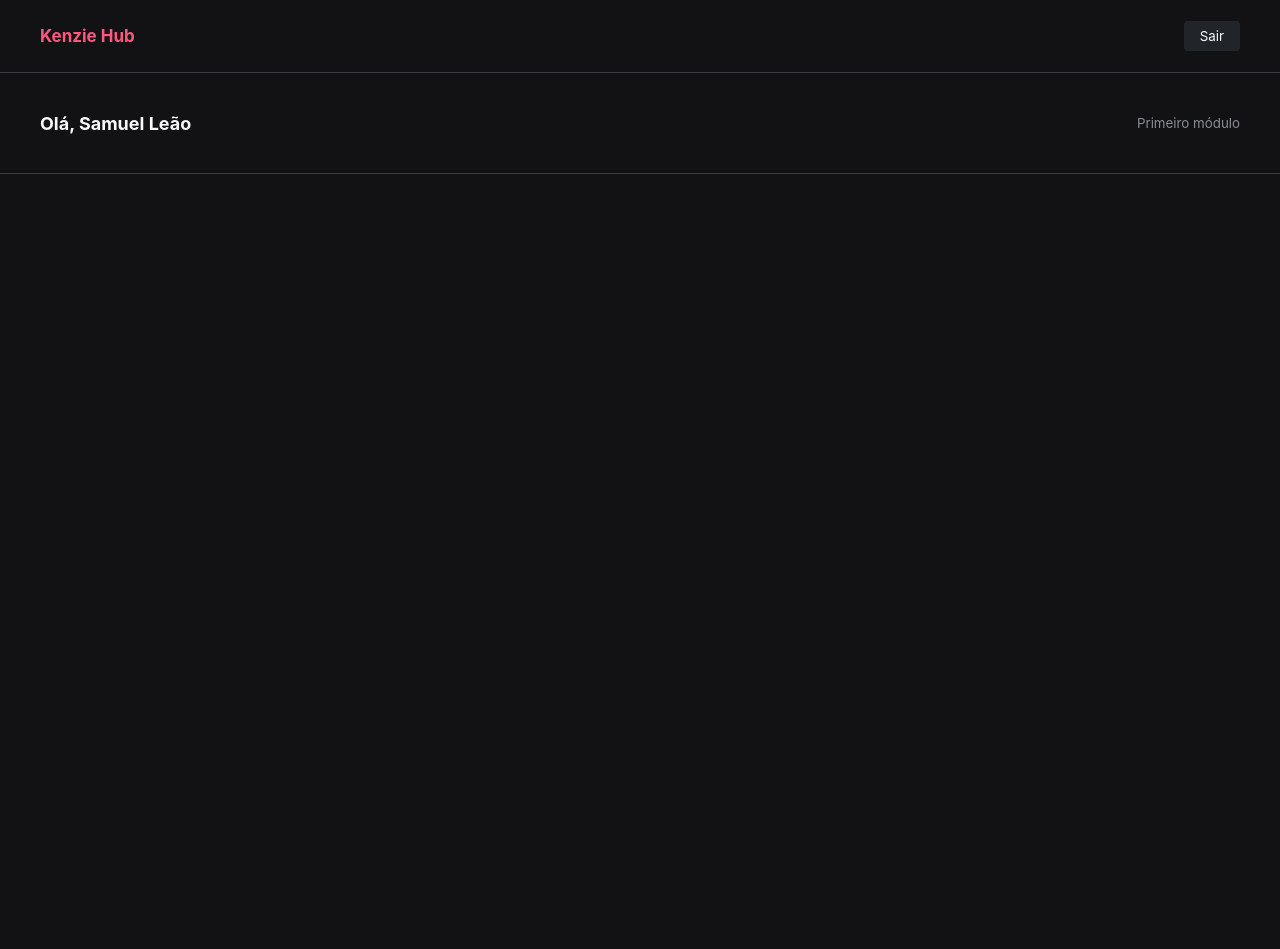
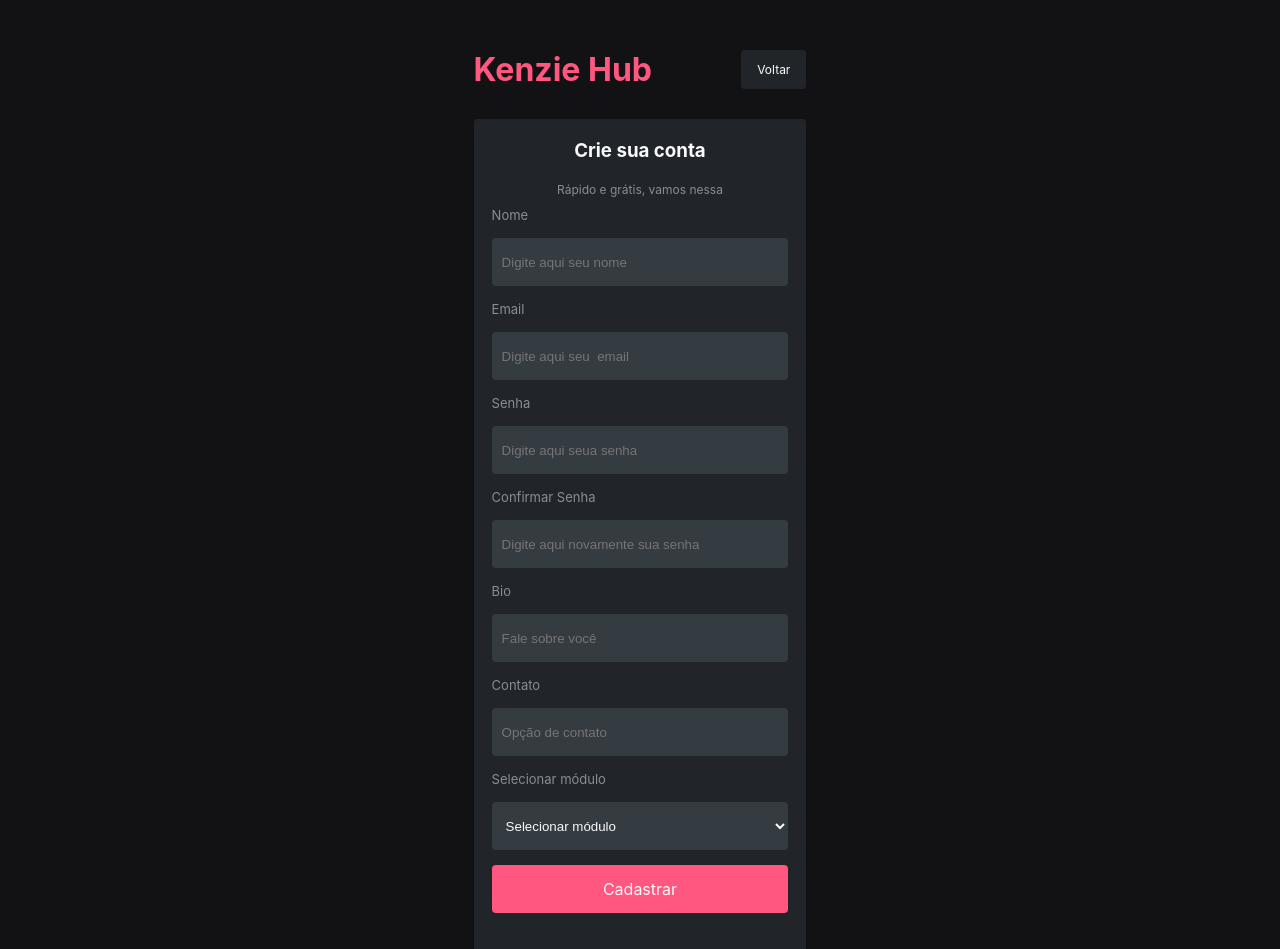
Before and after one commit to Mateus-Mont/KenzieHub, a React (Create React App) app in the folder kenzie-hub/: page /register in a window 1280 px wide. Shown: the top 949 px of the page. Before the commit the page ends 800 px from the top, so only its background shows below. Built offline with nearby package versions, Linux system fonts and the light colour scheme.

Commit message:
feat/registra um novo usuário

```diff
--- a/kenzie-hub/package.json
+++ b/kenzie-hub/package.json
@@ -3,16 +3,19 @@
   "version": "0.1.0",
   "private": true,
   "dependencies": {
+    "@hookform/resolvers": "^2.9.10",
     "@testing-library/jest-dom": "^5.14.1",
     "@testing-library/react": "^13.0.0",
     "@testing-library/user-event": "^13.2.1",
     "axios": "^1.2.0",
     "react": "^18.2.0",
     "react-dom": "^18.2.0",
+    "react-hook-form": "^7.40.0",
     "react-router-dom": "^6.4.3",
     "react-scripts": "5.0.1",
     "styled-components": "^5.3.6",
-    "web-vitals": "^2.1.0"
+    "web-vitals": "^2.1.0",
+    "yup": "^0.32.11"
   },
   "scripts": {
     "start": "react-scripts start",
--- a/kenzie-hub/src/App.js
+++ b/kenzie-hub/src/App.js
@@ -1,7 +1,7 @@
 import { GlobalStyle } from "./GlobalStyles";
 import { DashBoard } from "./Pages/DashBoard";
-import { Login } from "./Pages/Login";
-import { Register } from "./Pages/Register";
+
+import { RoutesMain as Routes } from "./Routers";
 
 function App() {
   return (
@@ -11,7 +11,9 @@ function App() {
 
       {/*<Login/>*/}
 
-      <DashBoard/>
+      <Routes />
+
+
     </>
   );
 }
--- /dev/null
+++ b/kenzie-hub/src/Components/FormRegister/formScheme.js
@@ -0,0 +1,25 @@
+import * as yup from "yup";
+
+export const formSchema = () => {
+  const schema = yup.object().shape({
+    name: yup
+      .string()
+      .required("Nome obrigatório")
+      .max(200, "Esse campo pode ter no máximo 200 caracteres")
+      .min(3, "Esse campo pode ter no minimo 3 caracteres"),
+    email: yup.string().required("E-mail obrigatório").email("E-mail inválido"),
+    password: yup
+      .string()
+      .required("Senha obrigatória")
+      .min(6, "A senha requer no mínino 6 caracteres"),
+
+    passwordConfirmation: yup
+      .string()
+      .oneOf([yup.ref("password"), null], "A senha deve corresponder"),
+
+    bio: yup.string().required("Campo obrigatório"),
+    contact: yup.string().required("Contato obrigatório"),
+    course_module: yup.string().required("Módulo obrigatório"),
+  });
+  return schema;
+};
--- a/kenzie-hub/src/Components/FormRegister/index.jsx
+++ b/kenzie-hub/src/Components/FormRegister/index.jsx
@@ -1,29 +1,82 @@
 import { StyledFormDatas } from "./style";
+import { useForm } from "react-hook-form";
+import { yupResolver } from "@hookform/resolvers/yup";
+import { formSchema } from "./formScheme";
+import { useState } from "react";
+import { Api } from "../../Services/api.js";
 
 export const FormRegister = () => {
+  const {
+    register,
+    handleSubmit,
+    formState: { errors },
+  } = useForm({
+    resolver: yupResolver(formSchema()),
+  });
+
+  async function onSubmitFunction(formData) {
+    try {
+      const response = await Api.post("users", formData);
+      console.log(response);
+    } catch (error) {
+      console.log(error);
+    }
+  }
+
   return (
     <>
-      <StyledFormDatas action="">
+      <StyledFormDatas>
+        <form noValidate onSubmit={handleSubmit(onSubmitFunction)}>
           <label htmlFor="">Nome</label>
-        <input type="text" placeholder="Digite aqui  seu nome" />
+          <input placeholder="Digite aqui seu nome" {...register("name")} />
+          {errors.name?.message && <small>{errors.name.message}</small>}
+
           <label htmlFor="">Email</label>
-        <input type="emai" placeholder="Digite aqui seu  email" />
+          <input placeholder="Digite aqui seu  email" {...register("email")} />
+          {errors.email?.message && <small>{errors.email.message}</small>}
+
           <label htmlFor="">Senha</label>
-        <input type="password" placeholder="Digite aqui seua senha" />
+          <input
+            type="password"
+            placeholder="Digite aqui seua senha"
+            {...register("password")}
+          />
+          {errors.password?.message && <small>{errors.password.message}</small>}
           <label htmlFor="">Confirmar Senha</label>
-        <input type="password" placeholder="Digite aqui novamente sua senha" />
+          <input
+            placeholder="Digite aqui novamente sua senha"
+            {...register("passwordConfirmation")}
+          />
+          {errors.passwordConfirmation?.message && (
+            <small>{errors.passwordConfirmation.message}</small>
+          )}
+
           <label htmlFor="">Bio</label>
-        <input type="text" placeholder="Fale sobre você" />
+          <input placeholder="Fale sobre você" {...register("bio")} />
+          {errors.bio?.message && <small>{errors.bio.message}</small>}
+
           <label htmlFor="">Contato</label>
-        <input type="text" placeholder="Opção de contato" />
+          <input placeholder="Opção de contato" {...register("contact")} />
+          {errors.contact?.message && <small>{errors.contact.message}</small>}
+
           <label htmlFor="">Selecionar módulo</label>
-        <select name="" id="">
-          <option value="" selected>
-            Primeiro Módulo
+          <select name="" id="" {...register("course_module")}>
+            <option value="" hidden>
+              Selecionar módulo
             </option>
+            <option value="1° módulo">1° módulo</option>
+            <option value="2° módulo">2° módulo</option>
+            <option value="3° módulo">3° módulo</option>
+            <option value="4° módulo">4° módulo</option>
+            <option value="5° módulo">5° módulo</option>
+            <option value="6° módulo">6° módulo</option>
           </select>
+          {errors.course_module?.message && (
+            <small>{errors.course_module.message}</small>
+          )}
 
           <button type="submit">Cadastrar</button>
+        </form>
       </StyledFormDatas>
     </>
   );
--- a/kenzie-hub/src/Components/FormRegister/style.js
+++ b/kenzie-hub/src/Components/FormRegister/style.js
@@ -1,6 +1,7 @@
 import styled from "styled-components";
 
-export const StyledFormDatas = styled.form`
+export const StyledFormDatas = styled.div`
+  form {
     display: flex;
     flex-direction: column;
     padding: 10px 18px 34px 18px;
@@ -28,4 +29,11 @@ export const StyledFormDatas = styled.form`
       background-color: var(--color-primary);
       font-size: 16px;
     }
+
+    small {
+      color: #b91b1b;
+      font-size: 13px;
+
+    }
+  }
 `;
--- a/kenzie-hub/src/Pages/Login/index.jsx
+++ b/kenzie-hub/src/Pages/Login/index.jsx
@@ -1,5 +1,6 @@
 import { FormLogin } from "../../Components/FormLogin";
 import { StyledContainerLogin, StyledDatasForm, StyledRegister } from "./style";
+import {Link} from "react-router-dom"
 
 export const Login = () => {
   return (
@@ -12,7 +13,7 @@ export const Login = () => {
           <StyledRegister>
             <small>Ainda não possui uma conta?</small>
 
-            <button>Cadastre-se</button>
+            <Link to={"register"}>Cadastre-se</Link>
           </StyledRegister>
         </StyledDatasForm>
       </StyledContainerLogin>
--- a/kenzie-hub/src/Pages/Login/style.js
+++ b/kenzie-hub/src/Pages/Login/style.js
@@ -43,7 +43,11 @@ export const StyledRegister = styled.div`
     color: var(--grey-1);
     margin-bottom: 42px;
   }
-  button {
+  a {
+    justify-content: center;
+    align-items: center;
+    display: flex;
+    text-decoration: none;
     height: 48px;
     border: none;
     border-radius: var(--radius-1);
--- a/kenzie-hub/src/Pages/Register/index.jsx
+++ b/kenzie-hub/src/Pages/Register/index.jsx
@@ -1,3 +1,4 @@
+import { Link } from "react-router-dom";
 import { FormRegister } from "../../Components/FormRegister";
 import {
   StyledContainer,
@@ -13,7 +14,7 @@ import {
         <StyledCenterContent>
           <StyledMenu>
             <h1>Kenzie Hub</h1>
-            <button>Voltar</button>
+            <Link to={"/"}>Voltar</Link>
           </StyledMenu>
           <StyledContainerForm>
             <h3>Crie sua conta</h3>
--- a/kenzie-hub/src/Pages/Register/style.js
+++ b/kenzie-hub/src/Pages/Register/style.js
@@ -4,16 +4,12 @@ export const StyledContainer = styled.main`
   width: 100%;
   height: 100%;
   padding-bottom: 50px;
-
 `;
 
 export const StyledCenterContent = styled.div`
-
   width: 26%;
   margin: 0 auto;
   padding-top: 50px;
-
-
 `;
 
 export const StyledMenu = styled.header`
@@ -23,7 +19,12 @@ export const StyledMenu = styled.header`
   h1 {
     color: var(--color-primary);
   }
-  button {
+  a {
+    font-size: 12px;
+    text-decoration: none;
+    display: flex;
+    align-items: center;
+    justify-content: center;
     border: none;
     background-color: var(--grey-3);
     color: var(--grey-0);
@@ -38,8 +39,7 @@ width: 100%;
   border-radius: var(--radius-1);
   background-color: var(--grey-3);
 
-
-h3{
+  h3 {
     padding-top: 20px;
     color: var(--grey-0);
     width: 100%;
@@ -47,13 +47,11 @@ h3{
     font-weight: 700;
   }
 
-p{
+  p {
     color: var(--grey-1);
     width: 100%;
     text-align: center;
     font-size: 12px;
     padding-top: 20px;
-
   }
-
-`
+`;
--- a/kenzie-hub/src/Routers/index.jsx
+++ b/kenzie-hub/src/Routers/index.jsx
@@ -0,0 +1,14 @@
+import {Route} from "react-router-dom"
+import {Routes} from "react-router-dom"
+import { Login } from "../Pages/Login"
+import { Register } from "../Pages/Register"
+
+export const RoutesMain =()=>{
+    return(
+        <Routes>
+            <Route path="/" element={<Login />}/>
+            <Route path="register" element={<Register/>}/>
+
+        </Routes>
+    )
+}
--- a/kenzie-hub/src/Services/api.js
+++ b/kenzie-hub/src/Services/api.js
@@ -0,0 +1,6 @@
+import axios from "axios"
+
+export const Api = axios.create({
+  baseURL: "https://kenziehub.herokuapp.com/",
+  timeout: 6000,
+})
--- a/kenzie-hub/src/index.js
+++ b/kenzie-hub/src/index.js
@@ -1,12 +1,14 @@
-import React from 'react';
-import ReactDOM from 'react-dom/client';
-import App from './App';
+import React from "react";
+import ReactDOM from "react-dom/client";
+import App from "./App";
+import { BrowserRouter } from "react-router-dom";
 
-
-const root = ReactDOM.createRoot(document.getElementById('root'));
+const root = ReactDOM.createRoot(document.getElementById("root"));
 root.render(
   <React.StrictMode>
-    <App />
+    <BrowserRouter>
+      <App />
+    </BrowserRouter>
   </React.StrictMode>
 );
 
```
Also changed, not shown: 1 other file (tests, documents, lock files or other folders). Lines whose indentation alone changed are shown as unchanged.
